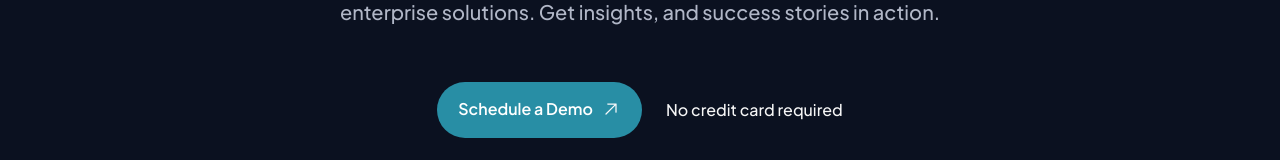
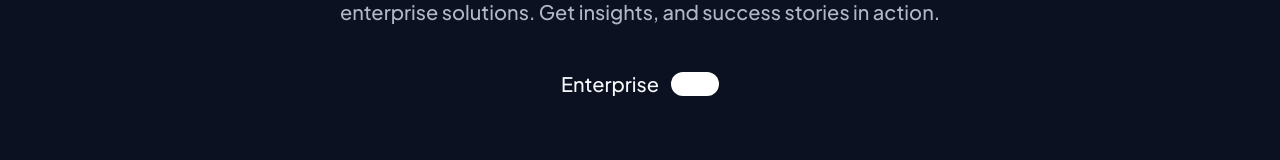
Before and after one commit to Sanjay2929/nuport-next, a Next.js app: page /video in a window 1280 px wide. Shown: the part 411-571 px from the top of the page. Built offline with nearby package versions, Linux system fonts and the light colour scheme.

Commit message:
issues in progress

```diff
--- a/src/app/video/page.js
+++ b/src/app/video/page.js
@@ -6,6 +6,7 @@ const page = () => {
     <>
       <div className="bg-darkBlue">
         <ProductHero
+          type="toggle"
           heading={
             <>
               <span className=" text-offWhite">Nuport </span> videos
--- a/src/components/blogs/AllTab.jsx
+++ b/src/components/blogs/AllTab.jsx
@@ -41,7 +41,7 @@ const AllTab = () => {
       <div className="w-[200vw] bg-darkGray h-[1px]  mb-7 translate-x-[-26%]"></div>
 
       <Saas />
-      <div className="flex flex-wrap">
+      <div className="flex flex-wrap items-start">
         {filteredCards.slice(0, displayedCards).map((value, index) => (
           <div
             className={`lg:w-6/12 w-full ${
--- a/src/components/blogs/Revolution.jsx
+++ b/src/components/blogs/Revolution.jsx
@@ -3,9 +3,9 @@ import React from "react";
 
 const Revolution = ({ date, content, btn, img }) => {
   return (
-    <div className=" border-2 border-tealBlue rounded-xl bg-lightTeal mb-[24px] overflow-hidden min-h-[321px] transition-all ease-in-out duration-300 shadow-lg hover:shadow-tealBlue ">
+    <div className=" border-2 border-tealBlue rounded-xl bg-lightTeal mb-[24px] overflow-hidden min-h-[287px] flex transition-all ease-in-out duration-300 shadow-lg hover:shadow-tealBlue ">
       <div className="flex flex-wrap">
-        <div className=" sm:w-7/12 w-full py-[26px] px-[19px] flex flex-col justify-between items-start">
+        <div className=" sm:w-7/12 w-full sm:py-[26px] sm:px-[19px] p-5 flex flex-col justify-between items-start">
           <div className=" mb-5">
             <p className=" font-plus font-semibold text-sm text-gray mb-[15px]">
               {date}
@@ -21,9 +21,9 @@ const Revolution = ({ date, content, btn, img }) => {
         <div className=" sm:w-5/12 w-full">
           <Image
             src={img}
-            className=" lg:rounded-e-xl rounded-b-xl lg:rounded-b-none lg:max-w-[559px] w-full h-full object-cover"
+            className=" lg:rounded-e-xl rounded-b-xl lg:rounded-b-none lg:max-w-[559px] w-full h-full flex lg:max-h-[100%] max-h-[225px] object-cover object-top"
             width={559}
-            height={429}
+            height={449}
             alt="saas man"
           />
         </div>
--- a/src/components/blogs/Saas.jsx
+++ b/src/components/blogs/Saas.jsx
@@ -32,7 +32,7 @@ const Saas = () => {
         <div className=" lg:w-5/12 w-full">
           <Image
             src="/assets/images/blogpage/saas-mana.png"
-            className=" lg:rounded-e-xl rounded-b-xl lg:rounded-b-none lg:max-w-[559px] w-full h-full object-cover"
+            className=" lg:rounded-e-xl rounded-b-xl lg:rounded-b-none lg:max-w-[559px] w-full h-full lg:max-h-[100%] max-h-[435px] object-cover"
             width={559}
             height={429}
             alt="saas man"
--- a/src/components/product/ProductHero.jsx
+++ b/src/components/product/ProductHero.jsx
@@ -1,6 +1,12 @@
-import React from "react";
+"use client";
+import React, { useState } from "react";
 import { ArrowUpward, CircleArrow } from "../common/Icons";
-const ProductHero = ({ heading, description, topbtn }) => {
+const ProductHero = ({ heading, description, topbtn, type }) => {
+  const [isChecked, setIsChecked] = useState(false);
+
+  const handleToggle = () => {
+    setIsChecked(!isChecked);
+  };
   return (
     <div>
       <div className="overflow-hidden bg-darkBlue">
@@ -14,6 +20,25 @@ const ProductHero = ({ heading, description, topbtn }) => {
           <p className="max-w-[747px] mx-auto md:text-xl text-base font-medium text-center text-lightGray md:pt-7 pt-3 md:pb-14 pb-10">
             {description}
           </p>
+          {type === "toggle" ? (
+            <div className=" flex items-center justify-center mt-[-12px] md:mb-[120px] mb-20 gap-3">
+              <p className=" font-plus font-medium text-xl text-center text-offWhite">
+                Enterprise
+              </p>
+              <div
+                className={`w-12 h-6 rounded-xl bg-easternBlue p-1 relative ${
+                  isChecked === false && " !bg-white"
+                }`}
+                onClick={handleToggle}
+              >
+                <div
+                  className={`bg-white w-4 h-4 rounded-full absolute transition-all ease-in-out duration-300 end-1 ${
+                    isChecked === false && "end-[56%] bg-easternBlue"
+                  }`}
+                ></div>
+              </div>
+            </div>
+          ) : (
             <div className="flex items-center sm:flex-row flex-col md:gap-6 gap-4 lg:pb-[415px] sm:pb-[200px] pb-32">
               <button className="bg-tealBlue flex items-center gap-2 px-5 pt-3.5 pb-4 rounded-full md:text-base text-sm font-semibold group text-white hover:border-tealBlue group hover:text-tealBlue border border-transparent duration-300 hover:bg-transparent">
                 Schedule a Demo <ArrowUpward />
@@ -22,6 +47,7 @@ const ProductHero = ({ heading, description, topbtn }) => {
                 No credit card required
               </p>
             </div>
+          )}
         </div>
       </div>
     </div>
--- a/tailwind.config.js
+++ b/tailwind.config.js
@@ -40,6 +40,7 @@ module.exports = {
         green: "#1DBD5D",
         orange: "#D28B21",
         lightTeal: "#141A29",
+        easternBlue: "#3799AF",
       },
       fontFamily: {
         plus: ["Plus Jakarta Sans", "sans-serif"],
```
Lines whose indentation alone changed are shown as unchanged.
